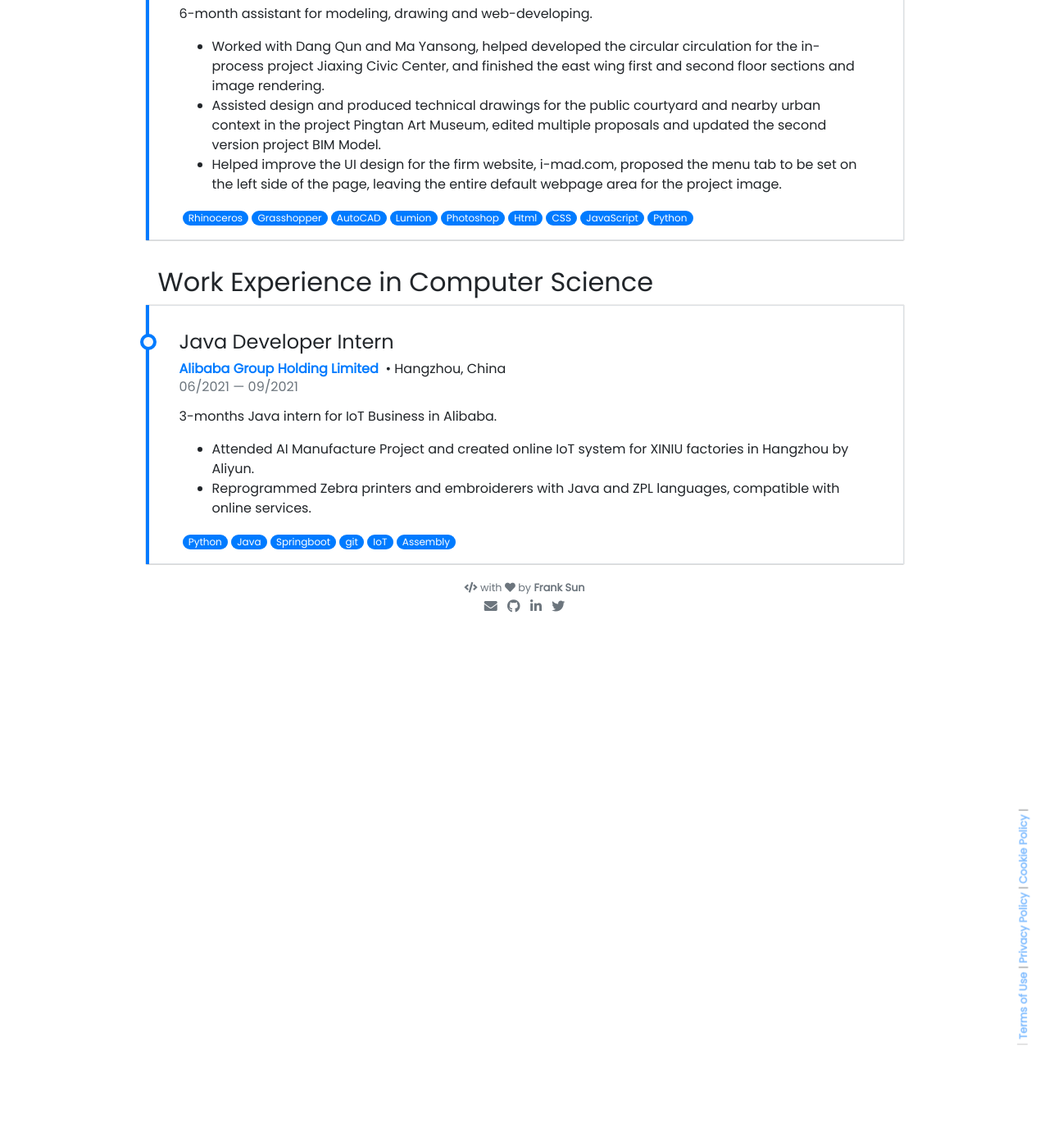
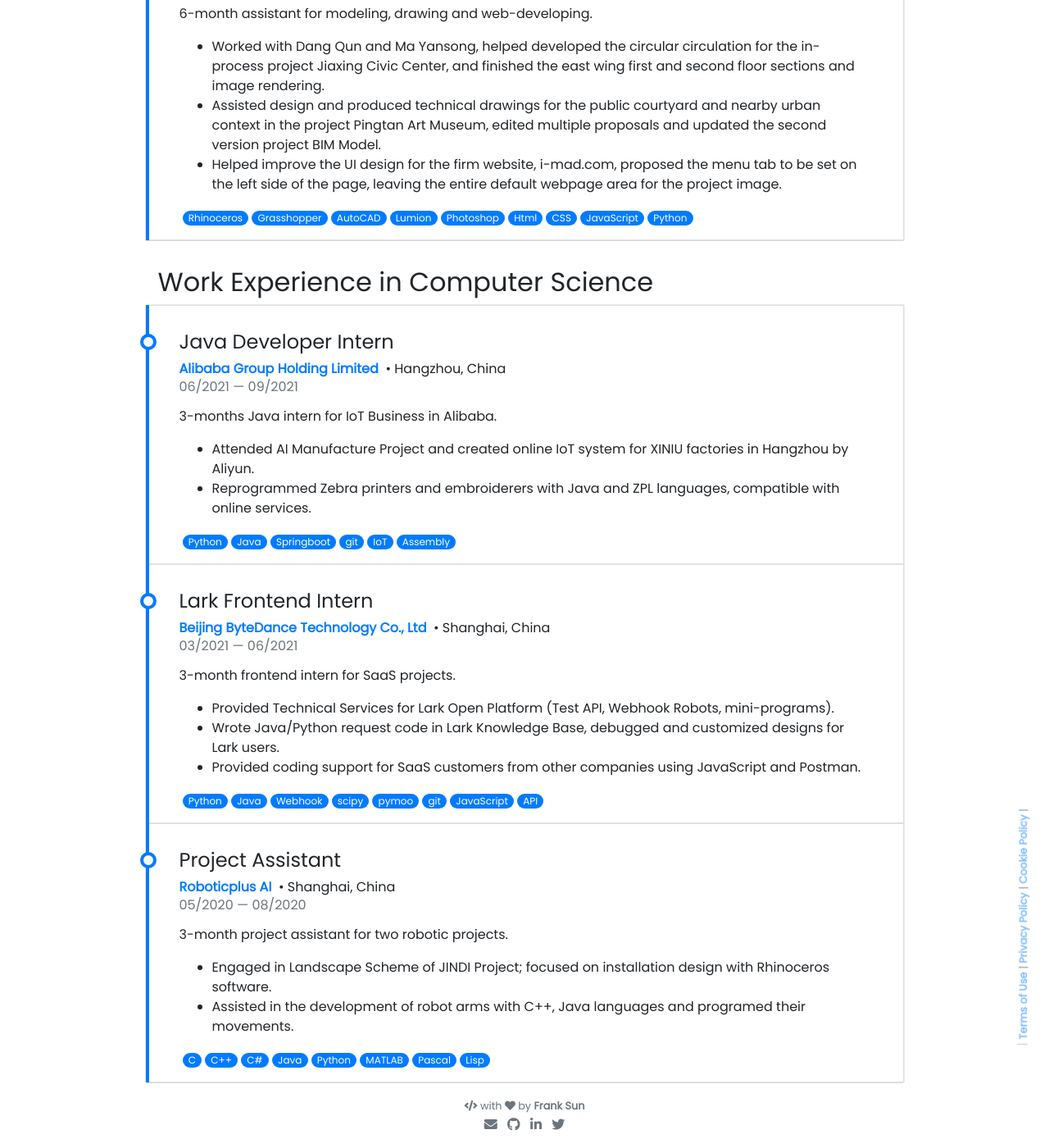
Before and after one commit to FangFrankSun/Personal_Website, a Jekyll site: the page built from pages/about.md, in a window 1280 px wide and 1400 px high, scrolled down 2385 px. Shown: the whole window at 82% size. Built offline with Jekyll 4.4.1, drawn with Linux system fonts in a browser that asks for light colours; nearby versions of some CDN libraries; emoji names are drawn with the system emoji font.

Commit message:
Update cs-experience-timeline.yml

```diff
--- a/_data/cs-experience-timeline.yml
+++ b/_data/cs-experience-timeline.yml
@@ -10,3 +10,31 @@
     - "Attended AI Manufacture Project and created online IoT system for XINIU factories in Hangzhou by Aliyun."
     - "Reprogrammed Zebra printers and embroiderers with Java and ZPL languages, compatible with online services."
   tools: [Python, Java, Springboot, git, IoT, Assembly]
+
+- entity: "Beijing ByteDance Technology Co., Ltd"
+  link : https://www.bytedance.com/en/
+  location: Shanghai, China
+  country: China
+  role: "Lark Frontend Intern"
+  from: 03/2021
+  to: 06/2021
+  description: 3-month frontend intern for SaaS projects.
+  courses:
+    - "Provided Technical Services for Lark Open Platform (Test API, Webhook Robots, mini-programs)."
+    - "Wrote Java/Python request code in Lark Knowledge Base, debugged and customized designs for Lark users."
+    - "Provided coding support for SaaS customers from other companies using JavaScript and Postman."
+  tools: [Python, Java, Webhook, scipy, pymoo, git, JavaScript, API]
+
+
+- entity: "Roboticplus AI"
+  link : https://www.roboticplus.com
+  location: Shanghai, China
+  country: China
+  role: "Project Assistant"
+  from: 05/2020
+  to: 08/2020
+  description: 3-month project assistant for two robotic projects.
+  courses:
+    - "Engaged in Landscape Scheme of JINDI Project; focused on installation design with Rhinoceros software."
+    - "Assisted in the development of robot arms with C++, Java languages and programed their movements."
+  tools: [C, C++, C#, Java, Python, MATLAB, Pascal, Lisp]
```
